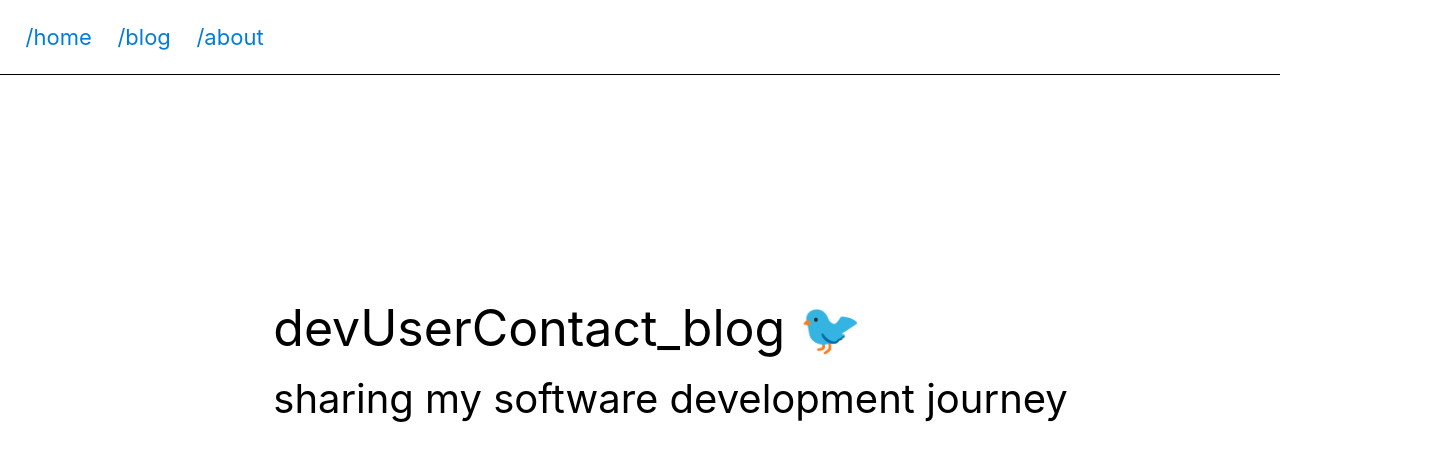
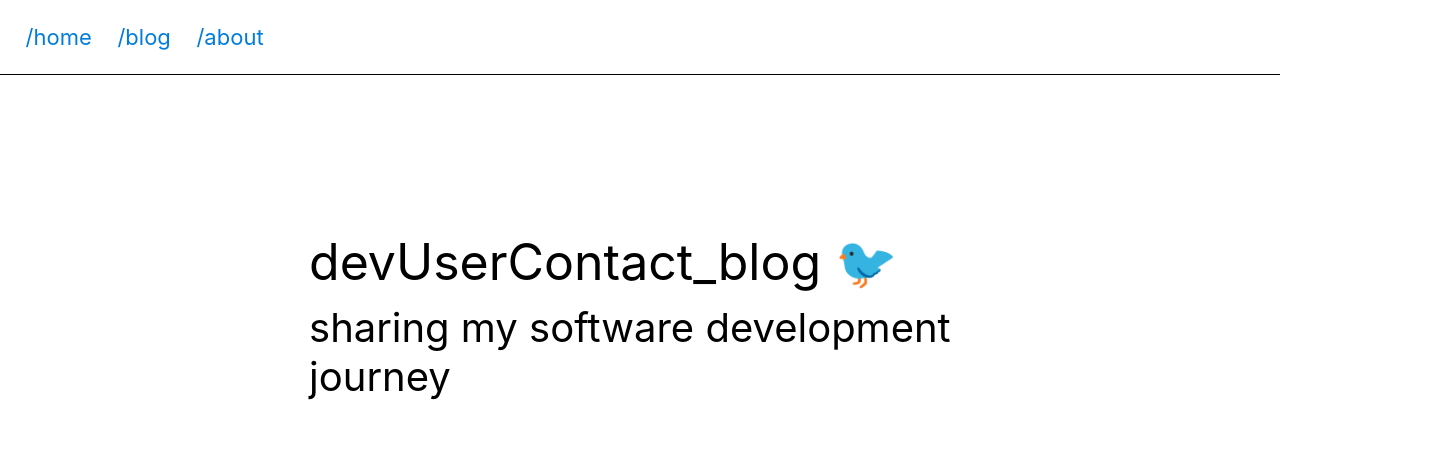
Before and after one commit to devUserContact/devUserContact-blog, a Next.js app: page / in a window 1280 px wide. Shown: the top 460 px of the page, 1446 px wide, since content can reach past the window. Built offline with nearby package versions, Linux system fonts and the light colour scheme.

Commit message:
centered home page content

```diff
--- a/styles/Main.module.scss
+++ b/styles/Main.module.scss
@@ -26,12 +26,11 @@ $screen-xl-min: 1200px;
 	margin-top: 4%;
 }
 .homeContainer {
-	display: flex;
-	position: absolute;
-	height: 70%;
+	display: inline-grid;
+	margin-top: 10%;
+	height: 100%;
 	width: 100%;
-	margin-left: 13%;
-	align-items: center;
+	justify-content: center;
 }
 .navBarContainer {
 	display: flex;
```
